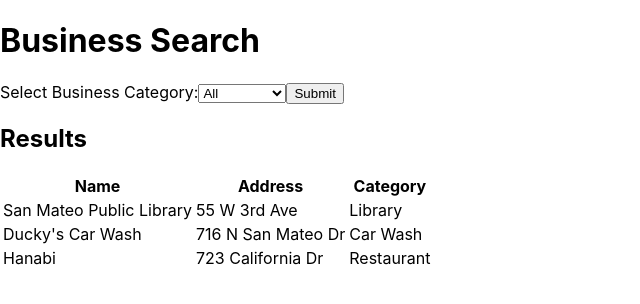
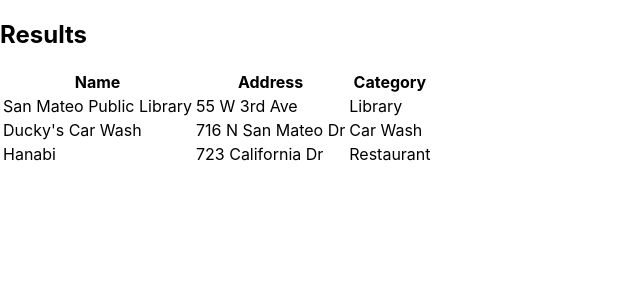
Before and after one commit to jpmckeown/Neo4jGraphQLbook, a React (Create React App) app in the folder web-react/: page / in a window 1280 px wide. Shown: the top 304 px of the page, without its empty margins (0-640 px from the left). Built offline with nearby package versions, Linux system fonts and the light colour scheme.

Commit message:
BusinessSearch component begun but not yet working

```diff
--- a/web-react/src/App.js
+++ b/web-react/src/App.js
@@ -1,5 +1,6 @@
 import React, {useState} from "react";
 import BusinessResults from './BusinessResults';
+// import BusinessSearch from './BusinessSearch'
 import './App.css';
 
 const businesses = [
@@ -27,20 +28,7 @@
    const [selectedCategory, setSelectedCategory] = useState("All")
    return (
    <div>
-   <h1>Business Search</h1>
-   <form>
-      <label>
-      Select Business Category:
-      <select value={selectedCategory}
-         onChange={(event)=>setSelectedCategory(event.target.value)}>
-      <option value="All">All</option>
-      <option value="Library">Library</option>
-      <option value="Restaurant">Restaurant</option>
-      <option value="Car Wash">Car Wash</option>
-      </select>
-      </label>
-      <input type="submit" value="Submit" />
-   </form>
+
 
    <BusinessResults businesses={
       selectedCategory === "All" ? businesses
--- /dev/null
+++ b/web-react/src/BusinessSearch.js
@@ -0,0 +1,23 @@
+import {useState} from "react";
+function BusinessSearch() {
+   const [selectedCategory, setSelectedCategory] = useState("All");
+   return (
+      <div>
+      <h1>Business Search</h1>
+   <form>
+      <label>
+      Select Business Category:
+      <select value={selectedCategory}
+         onChange={(event)=>setSelectedCategory(event.target.value)}>
+      <option value="All">All</option>
+      <option value="Library">Library</option>
+      <option value="Restaurant">Restaurant</option>
+      <option value="Car Wash">Car Wash</option>
+      </select>
+      </label>
+      <input type="submit" value="Submit" />
+         </form>
+         </div>
+   )
+}
+export default BusinessSearch
```
